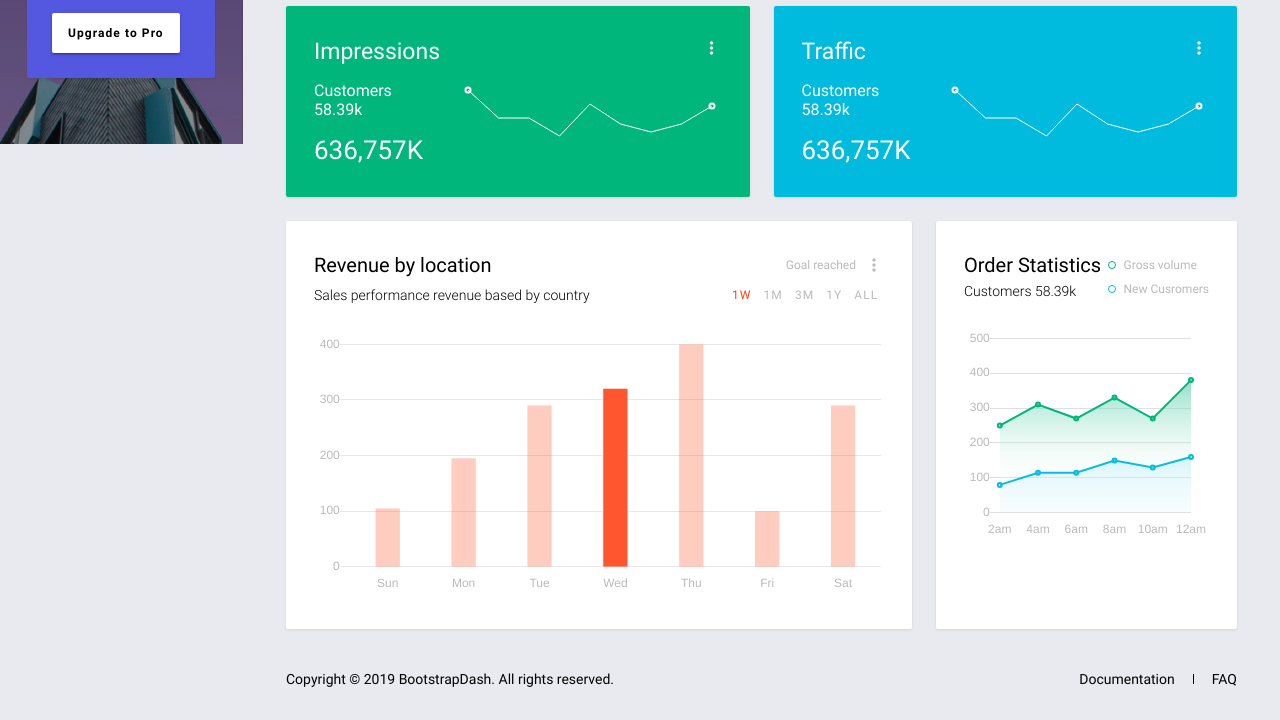
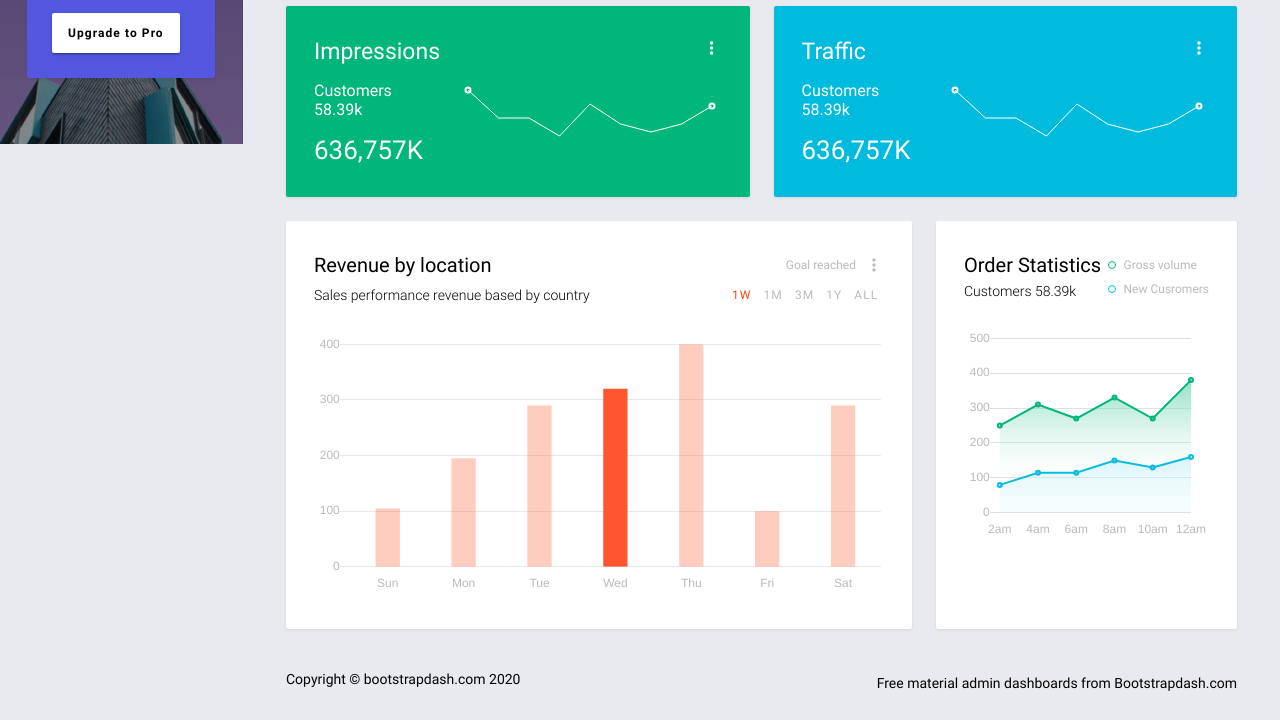
Before and after one commit to BootstrapDash/Material-Admin, a website: page template/demo/index.html in a window 1280 px wide. Shown: the part 656-1376 px from the top of the page. Drawn offline with Linux system fonts and the light colour scheme; files that its build step writes are made by us from their sources.

Commit message:
copyright text edit

```diff
--- a/template/demo/index.html
+++ b/template/demo/index.html
@@ -619,14 +619,10 @@
   <div class="mdc-layout-grid">
     <div class="mdc-layout-grid__inner">
       <div class="mdc-layout-grid__cell stretch-card mdc-layout-grid__cell--span-6-desktop">
-                <span class="tx-14">Copyright © 2019 <a href="https://www.bootstrapdash.com/" target="_blank">BootstrapDash</a>. All rights reserved.</span>
+        <span class="text-center text-sm-left d-block d-sm-inline-block tx-14">Copyright © <a href="https://www.bootstrapdash.com/" target="_blank">bootstrapdash.com </a>2020</span>
       </div>
       <div class="mdc-layout-grid__cell stretch-card mdc-layout-grid__cell--span-6-desktop d-flex justify-content-end">
-                <div class="d-flex align-items-center">
-                  <a href="">Documentation</a>
-                  <span class="vertical-divider"></span>
-                  <a href="">FAQ</a>
-                </div>
+        <span class="float-none float-sm-right d-block mt-1 mt-sm-0 text-center tx-14">Free <a href="https://www.bootstrapdash.com/material-design-dashboard/" target="_blank"> material admin </a> dashboards from <a href="https://www.bootstrapdash.com/" target="_blank">Bootstrapdash.com </a></span>
       </div>
     </div>
   </div>
```
Also changed, not shown: template/demo/pages/charts/chartjs.html (+2 -6 lines), template/demo/pages/forms/basic-forms.html (+2 -6 lines), template/demo/pages/samples/blank-page.html (+2 -6 lines), template/demo/pages/tables/basic-tables.html (+2 -6 lines), template/demo/pages/ui-features/buttons.html (+2 -6 lines), template/demo/pages/ui-features/typography.html (+2 -6 lines), template/demo/partials/_footer.html (+2 -6 lines), 1 other file. Lines whose indentation alone changed are shown as unchanged.
